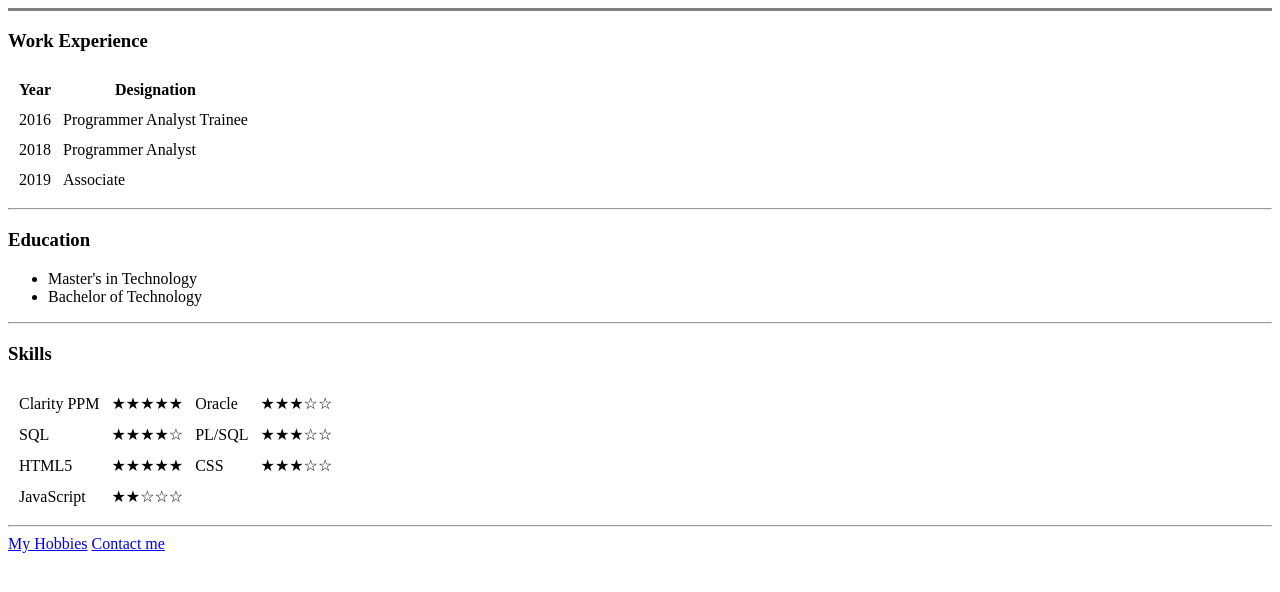
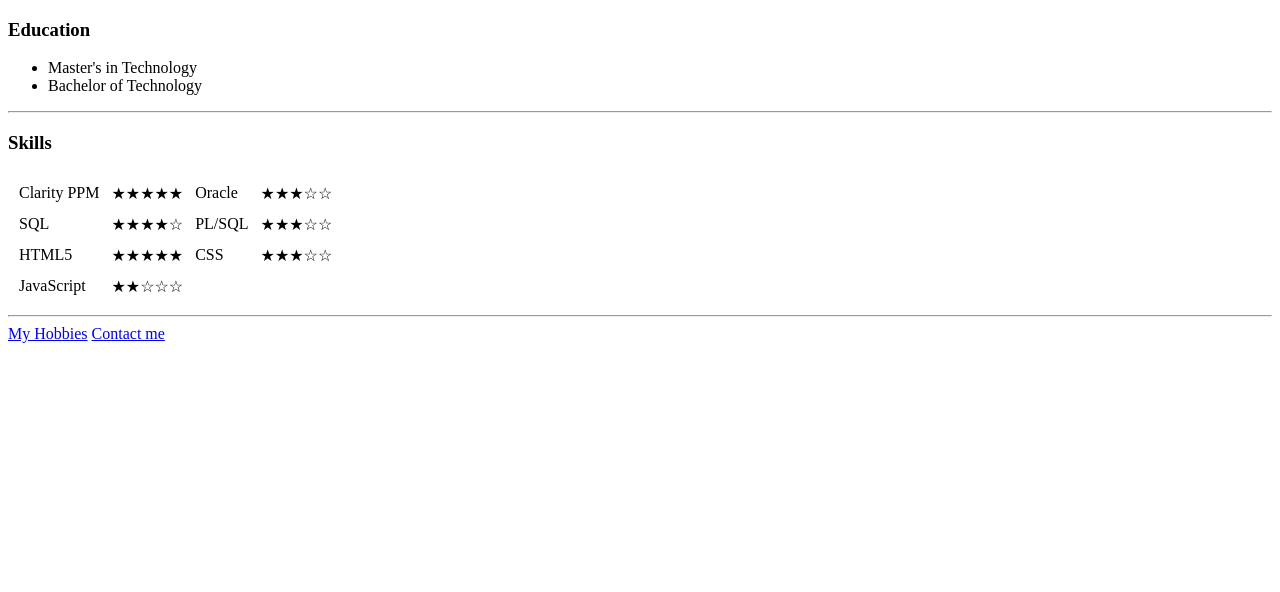
Before and after one commit to siddiqsd/Expectations, a plain HTML site: page index.html in a window 1280 px wide. Drawn offline with Linux system fonts and the light colour scheme.

Commit message:
Update index.html

```diff
--- a/index.html
+++ b/index.html
@@ -3,39 +3,10 @@
 
 <head>
   <meta charset="utf-8">
-  <title>Sid's Personal Site</title>
+  <title>Sid's Bride Expectaions Site</title>
 </head>
 
 <body>
-
-  <hr size="3" noshade>
-  <h3>Work Experience</h3>
-  <table cellspacing='10'>
-    <thead>
-      <tr>
-        <th>Year</th>
-        <th>Designation</th>
-      </tr>
-    </thead>
-    <tbody>
-      <tr>
-        <td>2016</td>
-        <td>Programmer Analyst Trainee</td>
-      </tr>
-      <tr>
-        <td>2018</td>
-        <td>Programmer Analyst</td>
-      </tr>
-      <tr>
-        <td>2019</td>
-        <td>Associate</td>
-      </tr>
-    </tbody>
-    <tfoot>
-
-    </tfoot>
-  </table>
-  <hr>
   <h3>Education</h3>
   <ul>
     <li>Master's in Technology</li>
```
